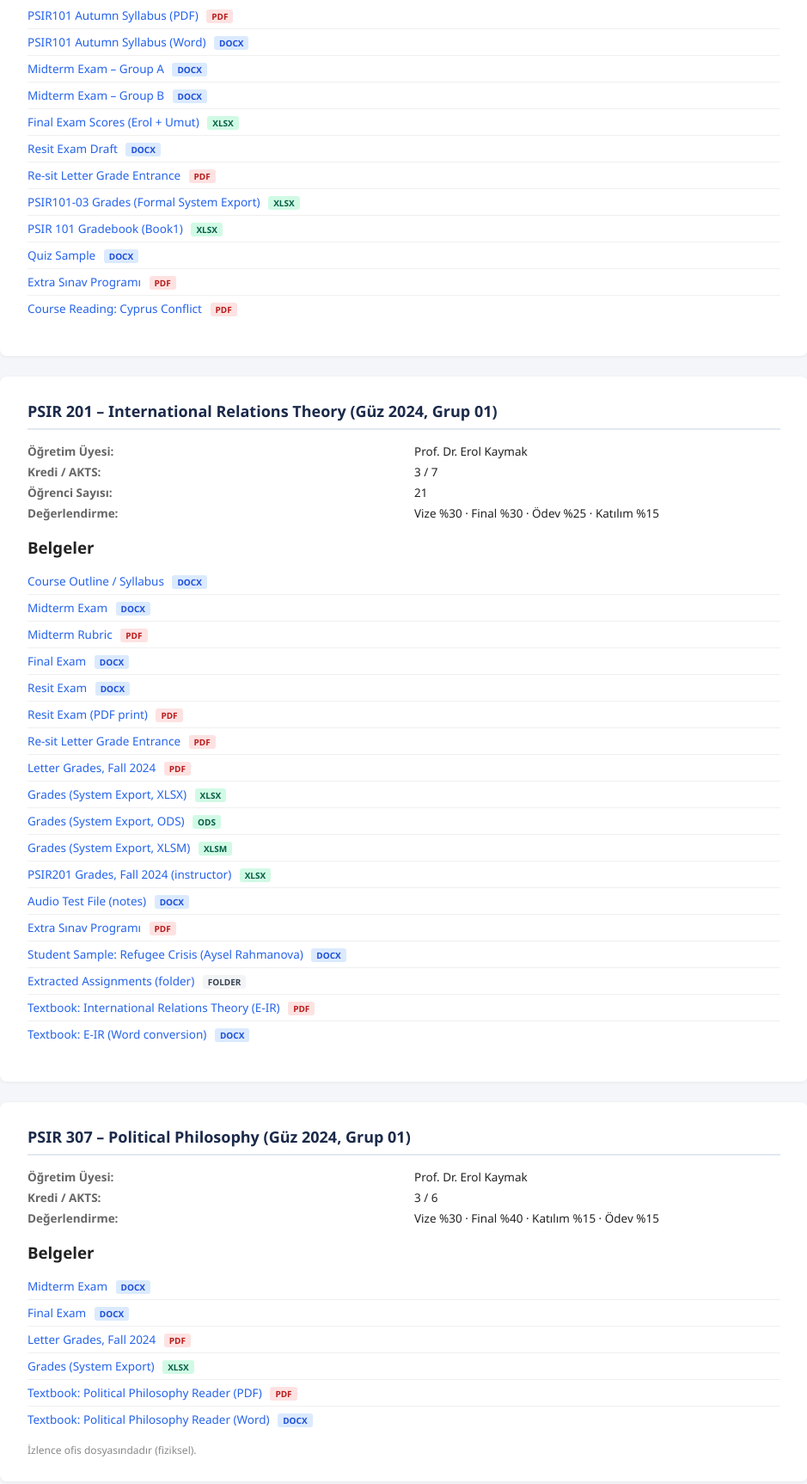
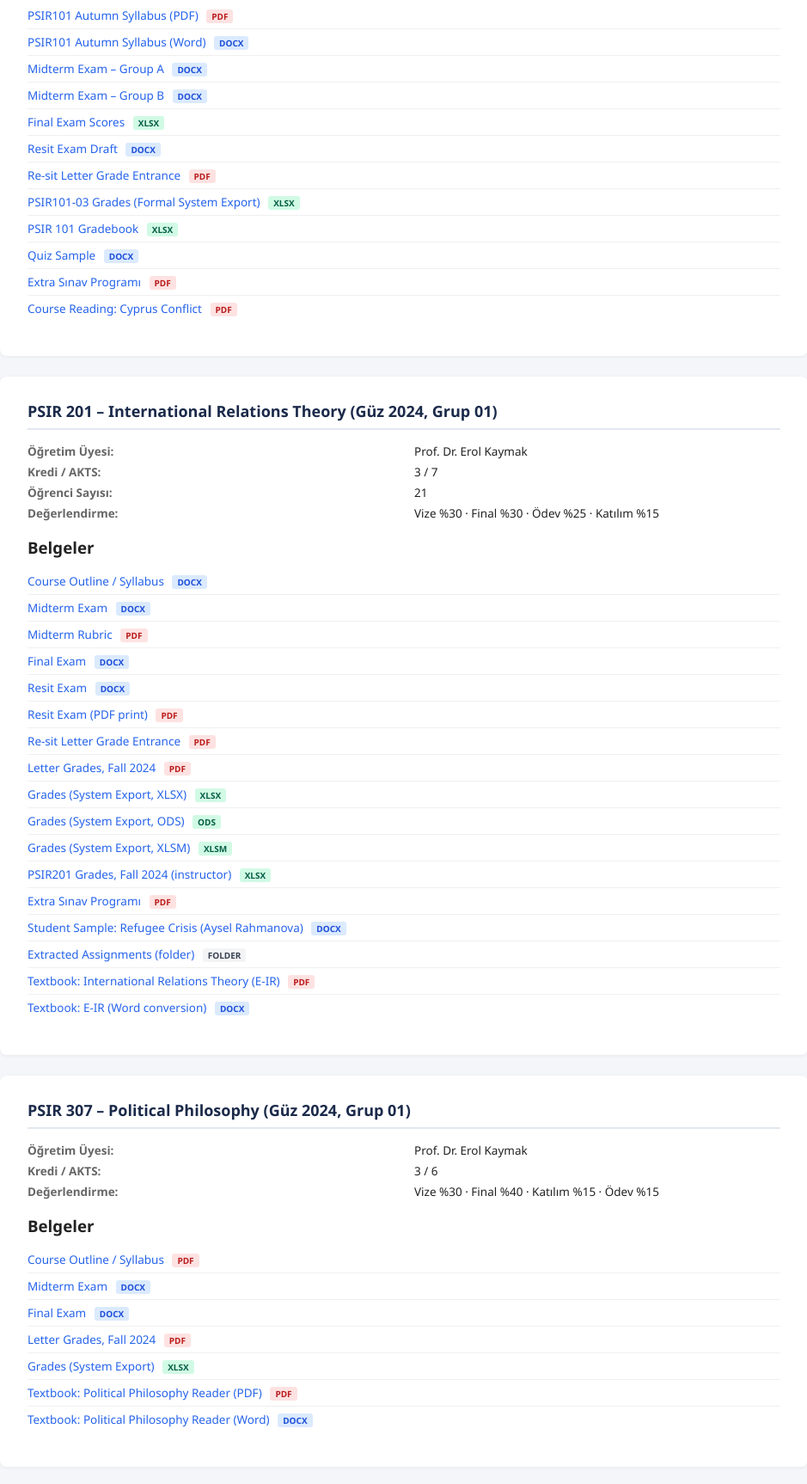
Before and after one commit to efkaymak-del/YOK-2024-2025, a plain HTML site: page index.html in a window 1280 px wide. Shown: the part 922-2648 px from the top of the page at 86% size, without its empty margins (300-1239 px from the left). Drawn offline with Linux system fonts and the light colour scheme.

Commit message:
Update index.html

```diff
--- a/index.html
+++ b/index.html
@@ -95,7 +95,7 @@ footer{text-align:center;padding:30px;font-size:12px;color:#888;margin-top:20px}
 <tbody>
 <tr><td>PSIR 101</td><td>Güz 2024</td><td class="check">✓</td><td class="physical">Dosyada</td><td class="check">✓</td><td class="check">✓</td><td class="check">✓</td><td class="check">✓</td><td class="check">✓</td></tr>
 <tr><td>PSIR 201</td><td>Güz 2024</td><td class="check">✓</td><td class="physical">Dosyada</td><td class="check">✓</td><td class="check">✓</td><td class="check">✓</td><td class="check">✓</td><td class="check">✓</td></tr>
-<tr><td>PSIR 307</td><td>Güz 2024</td><td class="physical">Dosyada</td><td class="physical">Dosyada</td><td class="check">✓</td><td class="check">✓</td><td class="physical">—</td><td class="check">✓</td><td class="check">✓</td></tr>
+<tr><td>PSIR 307</td><td>Güz 2024</td><td class="check">✓</td><td class="physical">Dosyada</td><td class="check">✓</td><td class="check">✓</td><td class="physical">—</td><td class="check">✓</td><td class="check">✓</td></tr>
 <tr><td>INTL 511</td><td>Güz 2024</td><td class="check">✓</td><td class="physical">Dosyada</td><td class="check">✓</td><td class="check">✓</td><td class="physical">—</td><td class="check">✓</td><td class="check">✓</td></tr>
 <tr><td>INTL 601</td><td>Güz 2024</td><td class="check">✓</td><td class="physical">Dosyada</td><td class="check">✓</td><td class="check">✓</td><td class="physical">—</td><td class="check">✓</td><td class="check">✓</td></tr>
 <tr><td>PSIR 101</td><td>Bahar 2025</td><td class="check">✓</td><td class="physical">Dosyada</td><td class="check">✓</td><td class="check">✓</td><td class="check">✓</td><td class="check">✓</td><td class="check">✓</td></tr>
@@ -120,11 +120,11 @@ footer{text-align:center;padding:30px;font-size:12px;color:#888;margin-top:20px}
 <li><a href="https://raw.githubusercontent.com/efkaymak-del/YOK-2024-2025/main/PSIR101_Spring%202024-25%20Autumn%20Syllabus.docx" target="_blank">PSIR101 Autumn Syllabus (Word)</a> <span class="tag tag-docx">DOCX</span></li>
 <li><a href="https://raw.githubusercontent.com/efkaymak-del/YOK-2024-2025/main/PSIR-101/101%20midterm%202024-25%20Autumn%20Group%20A.docx" target="_blank">Midterm Exam – Group A</a> <span class="tag tag-docx">DOCX</span></li>
 <li><a href="https://raw.githubusercontent.com/efkaymak-del/YOK-2024-2025/main/PSIR-101/101%20midterm%202024-25%20Autumn%20Group%20B.docx" target="_blank">Midterm Exam – Group B</a> <span class="tag tag-docx">DOCX</span></li>
-<li><a href="https://raw.githubusercontent.com/efkaymak-del/YOK-2024-2025/main/psir101finexerolumut.xlsx" target="_blank">Final Exam Scores (Erol + Umut)</a> <span class="tag tag-xlsx">XLSX</span></li>
+<li><a href="https://raw.githubusercontent.com/efkaymak-del/YOK-2024-2025/main/psir101finexerolumut.xlsx" target="_blank">Final Exam Scores</a> <span class="tag tag-xlsx">XLSX</span></li>
 <li><a href="https://raw.githubusercontent.com/efkaymak-del/YOK-2024-2025/main/Resit%20draft%20for%20PSIR%20101.docx" target="_blank">Resit Exam Draft</a> <span class="tag tag-docx">DOCX</span></li>
 <li><a href="https://raw.githubusercontent.com/efkaymak-del/YOK-2024-2025/main/Re-sit%20101%20Letter%20Grade%20Entrance.pdf" target="_blank">Re-sit Letter Grade Entrance</a> <span class="tag tag-pdf">PDF</span></li>
 <li><a href="https://raw.githubusercontent.com/efkaymak-del/YOK-2024-2025/main/PSIR101-03_2024-251%20Grades.xlsx" target="_blank">PSIR101-03 Grades (Formal System Export)</a> <span class="tag tag-xlsx">XLSX</span></li>
-<li><a href="https://raw.githubusercontent.com/efkaymak-del/YOK-2024-2025/main/PSIR%20101%20Book1.xlsx" target="_blank">PSIR 101 Gradebook (Book1)</a> <span class="tag tag-xlsx">XLSX</span></li>
+<li><a href="https://raw.githubusercontent.com/efkaymak-del/YOK-2024-2025/main/PSIR%20101%20Book1.xlsx" target="_blank">PSIR 101 Gradebook</a> <span class="tag tag-xlsx">XLSX</span></li>
 <li><a href="https://raw.githubusercontent.com/efkaymak-del/YOK-2024-2025/main/quiz.docx" target="_blank">Quiz Sample</a> <span class="tag tag-docx">DOCX</span></li>
 <li><a href="https://raw.githubusercontent.com/efkaymak-del/YOK-2024-2025/main/XtraSinavProgrami.pdf" target="_blank">Extra Sınav Programı</a> <span class="tag tag-pdf">PDF</span></li>
 <li><a href="https://raw.githubusercontent.com/efkaymak-del/YOK-2024-2025/main/PSIR-101/Cyprus%20Conflict%20New%20Tensions%20Eastern%20Mediterranean.pdf" target="_blank">Course Reading: Cyprus Conflict</a> <span class="tag tag-pdf">PDF</span></li>
@@ -153,7 +153,6 @@ footer{text-align:center;padding:30px;font-size:12px;color:#888;margin-top:20px}
 <li><a href="https://raw.githubusercontent.com/efkaymak-del/YOK-2024-2025/main/PSIR-201/PSIR201-01_2024-251%20Grades.ods" target="_blank">Grades (System Export, ODS)</a> <span class="tag tag-xlsx">ODS</span></li>
 <li><a href="https://raw.githubusercontent.com/efkaymak-del/YOK-2024-2025/main/PSIR-201/PSIR201-01_2024-251%20Grades.xlsm" target="_blank">Grades (System Export, XLSM)</a> <span class="tag tag-xlsx">XLSM</span></li>
 <li><a href="https://raw.githubusercontent.com/efkaymak-del/YOK-2024-2025/main/PSIR-201/PSIR201%20grades%5EJ%20Fall%202024.xlsx" target="_blank">PSIR201 Grades, Fall 2024 (instructor)</a> <span class="tag tag-xlsx">XLSX</span></li>
-<li><a href="https://raw.githubusercontent.com/efkaymak-del/YOK-2024-2025/main/PSIR-201/PSIR%20201%20test%20Audio%20file.docx" target="_blank">Audio Test File (notes)</a> <span class="tag tag-docx">DOCX</span></li>
 <li><a href="https://raw.githubusercontent.com/efkaymak-del/YOK-2024-2025/main/PSIR-201/XtraSinavProgrami%20(1).pdf" target="_blank">Extra Sınav Programı</a> <span class="tag tag-pdf">PDF</span></li>
 <li><a href="https://raw.githubusercontent.com/efkaymak-del/YOK-2024-2025/main/PSIR-201/Refugee%20crisis.%20Aysel%20Rahmanova.docx" target="_blank">Student Sample: Refugee Crisis (Aysel Rahmanova)</a> <span class="tag tag-docx">DOCX</span></li>
 <li><a href="https://github.com/efkaymak-del/YOK-2024-2025/tree/main/PSIR-201/extracted%20assignments" target="_blank">Extracted Assignments (folder)</a> <span class="tag tag-folder">FOLDER</span></li>
@@ -171,6 +170,7 @@ footer{text-align:center;padding:30px;font-size:12px;color:#888;margin-top:20px}
 </div>
 <h3>Belgeler</h3>
 <ul class="doc-list">
+<li><a href="https://raw.githubusercontent.com/efkaymak-del/YOK-2024-2025/main/PSIR-307/PSIR307_Syllabus.pdf" target="_blank">Course Outline / Syllabus</a> <span class="tag tag-pdf">PDF</span></li>
 <li><a href="https://raw.githubusercontent.com/efkaymak-del/YOK-2024-2025/main/PSIR-307/Midterm%20Exam%20-%20PSIR%20307.docx" target="_blank">Midterm Exam</a> <span class="tag tag-docx">DOCX</span></li>
 <li><a href="https://raw.githubusercontent.com/efkaymak-del/YOK-2024-2025/main/PSIR-307/PSIR%20307%20Final%20Exam.docx" target="_blank">Final Exam</a> <span class="tag tag-docx">DOCX</span></li>
 <li><a href="https://raw.githubusercontent.com/efkaymak-del/YOK-2024-2025/main/PSIR-307/PSIR%20307%20letter%20grades%2C%20Fall%202024.pdf" target="_blank">Letter Grades, Fall 2024</a> <span class="tag tag-pdf">PDF</span></li>
@@ -178,7 +178,6 @@ footer{text-align:center;padding:30px;font-size:12px;color:#888;margin-top:20px}
 <li><a href="https://raw.githubusercontent.com/efkaymak-del/YOK-2024-2025/main/PSIR-307/PoliticalPhilosophyReader.pdf" target="_blank">Textbook: Political Philosophy Reader (PDF)</a> <span class="tag tag-pdf">PDF</span></li>
 <li><a href="https://raw.githubusercontent.com/efkaymak-del/YOK-2024-2025/main/PSIR-307/PoliticalPhilosophyReader.docx" target="_blank">Textbook: Political Philosophy Reader (Word)</a> <span class="tag tag-docx">DOCX</span></li>
 </ul>
-<p style="font-size:12px;color:#888;margin-top:8px">İzlence ofis dosyasındadır (fiziksel).</p>
 </div>
 
 <div class="course-section" id="intl511">
@@ -231,8 +230,6 @@ footer{text-align:center;padding:30px;font-size:12px;color:#888;margin-top:20px}
 <li><a href="https://raw.githubusercontent.com/efkaymak-del/YOK-2024-2025/main/INTL-601/Reaction%20Paper%20Rubric%20conv%202%20scale.pdf" target="_blank">Reaction Paper Rubric (2-scale)</a> <span class="tag tag-pdf">PDF</span></li>
 <li><a href="https://raw.githubusercontent.com/efkaymak-del/YOK-2024-2025/main/INTL-601/Reaction%20Paper%20Rubric%20conv%20basic.pdf" target="_blank">Reaction Paper Rubric (basic)</a> <span class="tag tag-pdf">PDF</span></li>
 <li><a href="https://raw.githubusercontent.com/efkaymak-del/YOK-2024-2025/main/INTL-601/Postcolonialism%20in%20International%20Relations%20Theory_.pdf" target="_blank">Course Reading: Postcolonialism in IR Theory</a> <span class="tag tag-pdf">PDF</span></li>
-<li><a href="https://raw.githubusercontent.com/efkaymak-del/YOK-2024-2025/main/INTL-601/ai_generated_content_likelihood.csv" target="_blank">AI Content Likelihood Report</a> <span class="tag tag-csv">CSV</span></li>
-<li><a href="https://raw.githubusercontent.com/efkaymak-del/YOK-2024-2025/main/INTL-601/notebooklm%20historical%20sociology.docx" target="_blank">NotebookLM Historical Sociology Notes</a> <span class="tag tag-docx">DOCX</span></li>
 <li><a href="https://raw.githubusercontent.com/efkaymak-del/YOK-2024-2025/main/INTL-601/Fifty%20key%20thinkers%20IR%202nd%20ed%20conv.docx" target="_blank">Textbook: Fifty Key Thinkers in IR (Word)</a> <span class="tag tag-docx">DOCX</span></li>
 <li><a href="https://raw.githubusercontent.com/efkaymak-del/YOK-2024-2025/main/INTL-601/International%20relations%20theory%20for%2021st%20century%20conv.docx" target="_blank">Textbook: IR Theory for 21st Century (Word)</a> <span class="tag tag-docx">DOCX</span></li>
 <li><a href="https://raw.githubusercontent.com/efkaymak-del/YOK-2024-2025/main/Layan%2024600276.pdf" target="_blank">Layan Alzanbarkji – Student Paper</a> <span class="tag tag-pdf">PDF</span></li>
@@ -348,8 +345,7 @@ footer{text-align:center;padding:30px;font-size:12px;color:#888;margin-top:20px}
 <li><a href="https://raw.githubusercontent.com/efkaymak-del/YOK-2024-2025/main/Spring-2025/PSIR-308/Kymlicka%20as%20Word%20document.docx" target="_blank">Kymlicka – Textbook (Word excerpt)</a> <span class="tag tag-docx">DOCX</span></li>
 <li><a href="https://raw.githubusercontent.com/efkaymak-del/YOK-2024-2025/main/Spring-2025/PSIR-308/will-kymlicka-contemporary-poli%20-%20Unknown.docx" target="_blank">Kymlicka – Full Textbook (Word)</a> <span class="tag tag-docx">DOCX</span></li>
 <li><a href="https://raw.githubusercontent.com/efkaymak-del/YOK-2024-2025/main/Spring-2025/PSIR-308/Kymlicka_Preface_Presentation.pptx" target="_blank">Kymlicka Preface Presentation</a> <span class="tag tag-pptx">PPTX</span></li>
-<li><a href="https://raw.githubusercontent.com/efkaymak-del/YOK-2024-2025/main/Spring-2025/PSIR-308/NotebookLM%20Mind%20Map%20(1).png" target="_blank">NotebookLM Mind Map</a> <span class="tag tag-png">PNG</span></li>
-<li><a href="https://raw.githubusercontent.com/efkaymak-del/YOK-2024-2025/main/Spring-2025/PSIR-308/PSIR308%20Course%20outline%20-%20Spring%2020125docx.docx" target="_blank">Course Outline (earlier draft, typo in filename)</a> <span class="tag tag-docx">DOCX</span></li>
+<li><a href="https://raw.githubusercontent.com/efkaymak-del/YOK-2024-2025/main/Spring-2025/PSIR-308/NotebookLM%20Mind%20Map%20(1).png" target="_blank">Course Mind Map</a> <span class="tag tag-png">PNG</span></li>
 </ul>
 </div>
 
```
